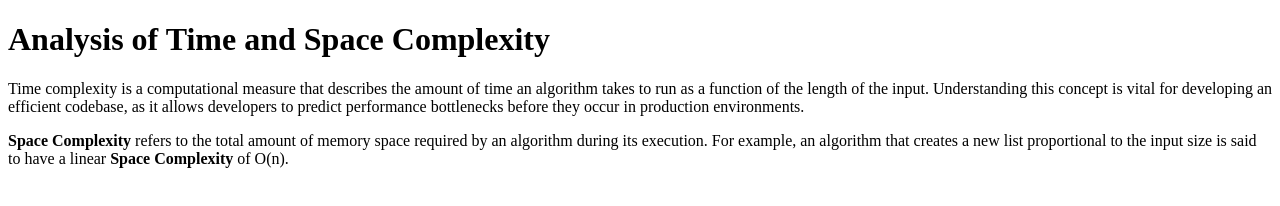
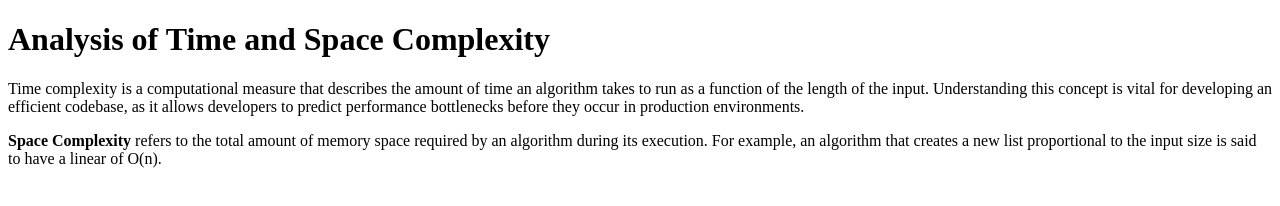
Before and after one commit to acciojob/time-and-space-complexity-anantshukla-1, a website: page main.html in a window 1280 px wide. Drawn offline with Linux system fonts and the light colour scheme.

Commit message:
created a submission

```diff
--- a/main.html
+++ b/main.html
@@ -16,7 +16,7 @@
 	<p>
 		<b>Space Complexity</b> refers to the total amount of memory space required by an
         algorithm during its execution. For example, an algorithm that creates a new
-        list proportional to the input size is said to have a linear <b>Space Complexity</b> of O(n).
+        list proportional to the input size is said to have a linear of O(n).
 	</p>
 	<!-- the entire body must be written by student -->
     <script type="text/javascript" src="./script.js">
```
